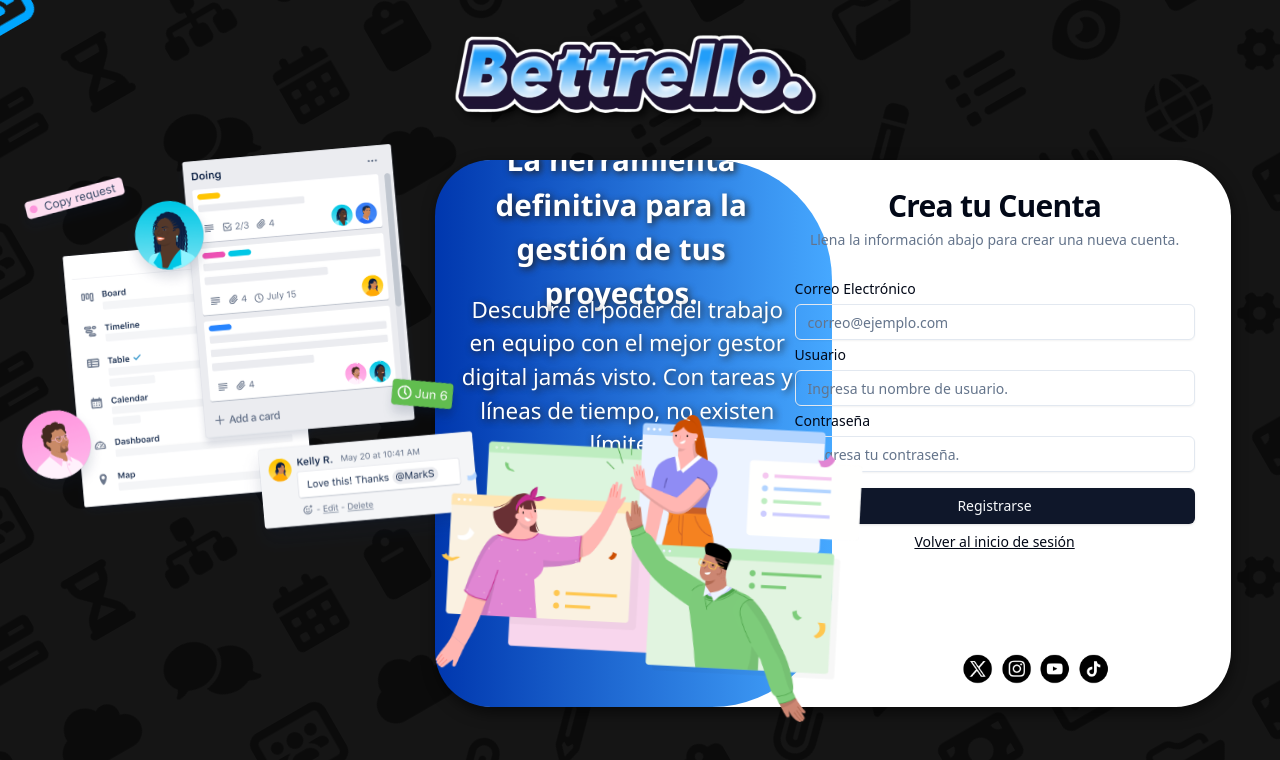
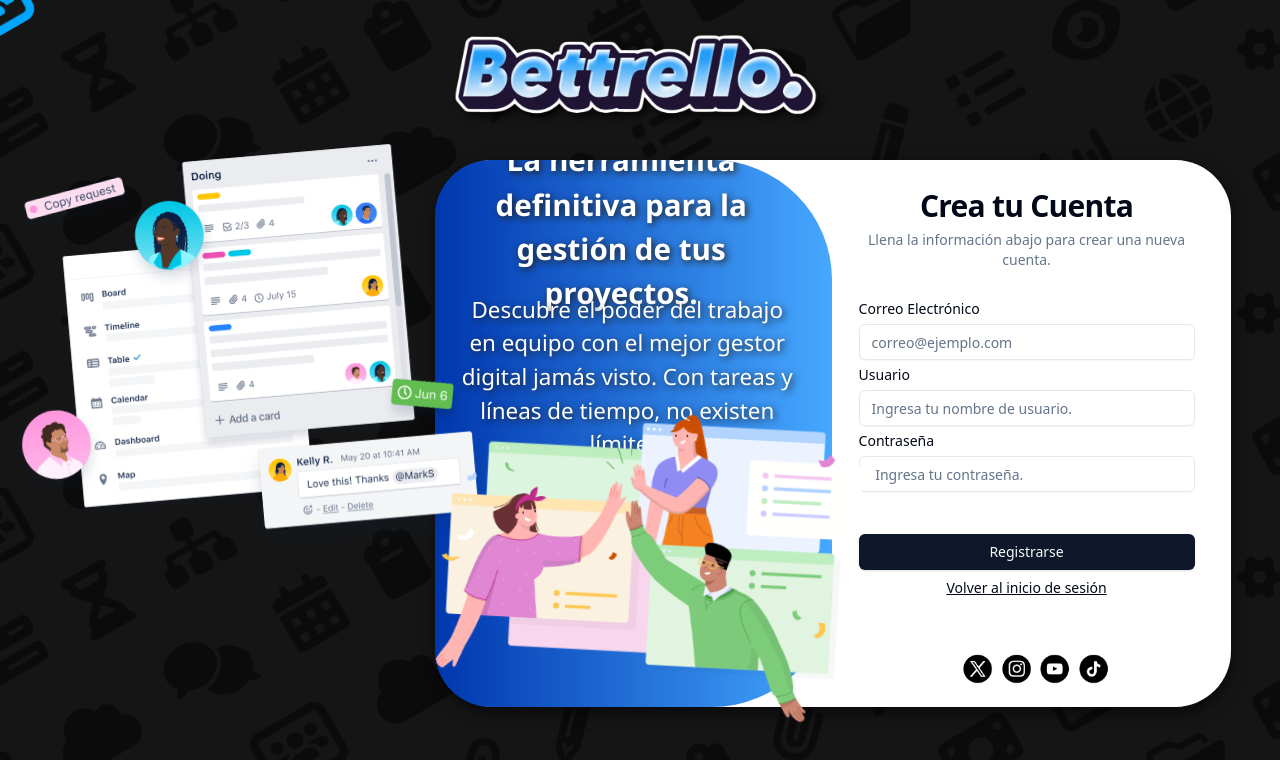
Before and after one commit to MarlonUrda/Login-WebII, a Vue app in the folder client/: page /Register in a window 1280 px wide. Shown: the top 760 px of the page. Built offline with nearby package versions, Linux system fonts and the light colour scheme.

Commit message:
Anchura Form / Quitar fondo

```diff
--- a/client/src/App.vue
+++ b/client/src/App.vue
@@ -1,23 +1,31 @@
 <script>
 import Background from './components/Background.vue'
 import TitleCard from './views/TitleCard.vue'
+import { computed } from 'vue'
+import { useRoute } from 'vue-router'
+
 export default {
   name: 'App',
   components: {
     Background,
     TitleCard
+  },
+  setup() {
+    const route = useRoute()
+    const showComponents = computed(() => {
+      return !['/Registered', '/LoggedIn'].includes(route.path)
+    })
+    return { showComponents }
   }
 }
 </script>
 
 <template>
   <div id="app">
-
-    <TitleCard />
-    <Background />
+    <!-- <TitleCard v-if="showComponents" /> -->
+    <!-- <Background v-if="showComponents" /> -->
+    <TitleCard/>
+    <Background/>
     <router-view/>
   </div>
 </template>
-
-<style scoped>
-</style>
--- a/client/src/components/ui/card/Card.vue
+++ b/client/src/components/ui/card/Card.vue
@@ -9,7 +9,7 @@ const props = defineProps({
 <template>
   <div
     :class="
-      cn(' rounded-xl text-card-foreground shadow w-full z-10', props.class)
+      cn(' rounded-xl text-card-foreground shadow mx-[40%] w-[60%] z-10', props.class)
     "
   >
     <slot />
--- a/client/src/views/ForgotPass.vue
+++ b/client/src/views/ForgotPass.vue
@@ -36,7 +36,8 @@ const sendEmail = async () => {
 </script>
 
 <template>
-  <Card class="max-w-md shadow-none border-none" id="pos">
+  <div id="pos">
+  <Card class="shadow-none border-none">
     <CardHeader>
 
       <CardTitle class="text-3xl">
@@ -48,7 +49,7 @@ const sendEmail = async () => {
     </CardHeader>
     <CardContent>
       <div class="grid gap-4">
-        <div class="mt-16 grid gap-2">
+        <div class="mt-[20%] grid gap-2">
             <Label for="email">Correo de verificación</Label>
           <Input
             v-model="email"
@@ -59,7 +60,7 @@ const sendEmail = async () => {
           />
         </div>
 
-        <Button  @click="sendEmail" type="submit" class="w-full">
+        <Button  @click="sendEmail" type="submit" class="w-full mt-[1%]">
           Siguiente
         </Button>
       </div>
@@ -71,6 +72,7 @@ const sendEmail = async () => {
       </div>
     </CardContent>
   </Card>
+  </div>
 </template>
 
 
--- a/client/src/views/Logged.vue
+++ b/client/src/views/Logged.vue
@@ -22,7 +22,7 @@ onMounted(() => {
 </script>
 
 <template>
-  <div class="max-w-md" id="pos">
+  <div id="pos">
     <Card class="shadow-none border-none">
       <CardHeader>
         <CardTitle class="text-3xl"> ¡Ya estás en el sistema! </CardTitle>
--- a/client/src/views/Login.vue
+++ b/client/src/views/Login.vue
@@ -35,7 +35,7 @@ const sendData = async () => {
 </script>
 
 <template>
-  <div class="max-w-md" id="pos">
+  <div id="pos">
     <Card class="shadow-none border-none">
       <CardHeader>
         <CardTitle class="text-3xl"> Inicio de Sesión </CardTitle>
--- a/client/src/views/Register.vue
+++ b/client/src/views/Register.vue
@@ -65,7 +65,8 @@ const sendUser = async () => {
 </script>
 
 <template>
-  <Card class="max-w-md shadow-none border-none" id="pos">
+  <div id="pos">
+  <Card class="shadow-none border-none">
     <CardHeader>
       <CardTitle class="text-3xl"> Crea tu Cuenta </CardTitle>
       <CardDescription>
@@ -104,7 +105,7 @@ const sendUser = async () => {
             />
             <p class="text-red-500">{{ errorMessage }}</p>
           </div>
-          <Button type="submit" class="w-full mt-2">
+          <Button type="submit" class="w-full mt-[10%]">
             Registrarse
           </Button>
         </form>
@@ -116,6 +117,7 @@ const sendUser = async () => {
       </div>
     </CardContent>
   </Card>
+</div>
 </template>
 
 <style scoped>
--- a/client/src/views/Registered.vue
+++ b/client/src/views/Registered.vue
@@ -24,7 +24,7 @@ onMounted(() => {
 </script>
 
 <template>
-  <div class="max-w-md" id="pos">
+  <div id="pos">
     <Card class="shadow-none border-none">
       <CardHeader>
         <CardTitle class="text-3xl"> ¡Te registraste con exito! </CardTitle>
```
